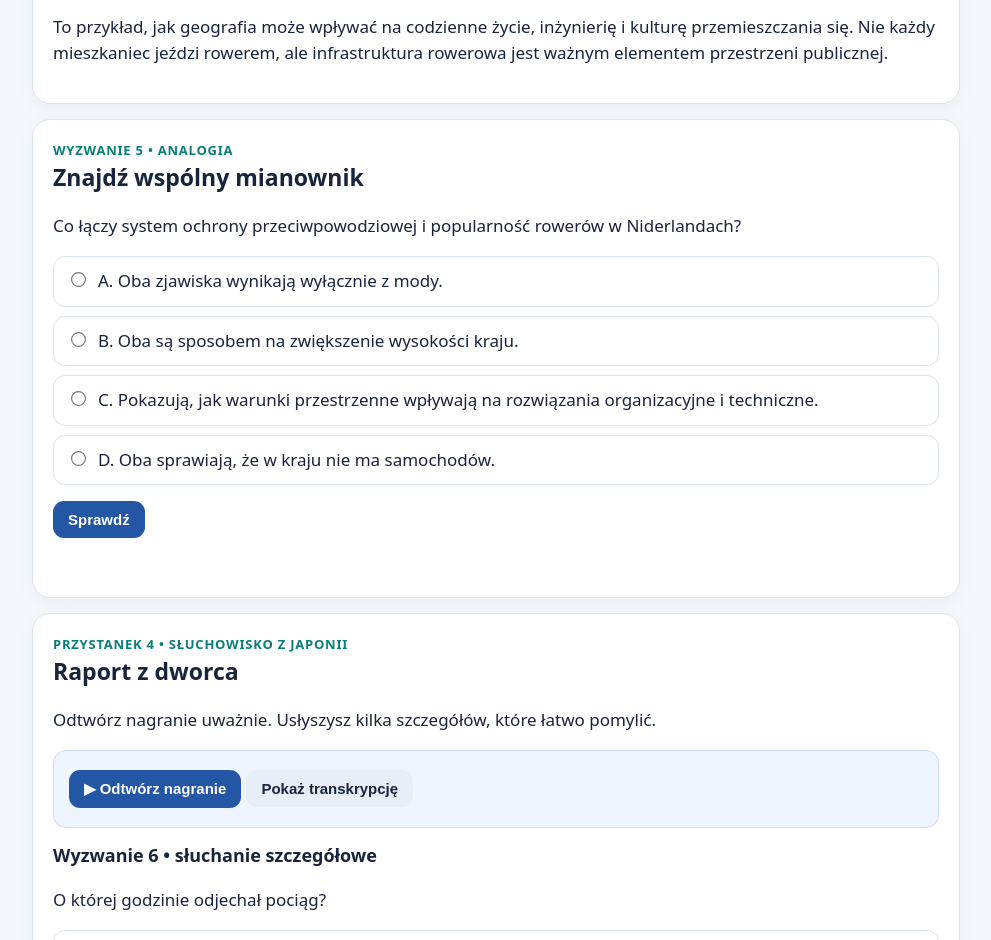
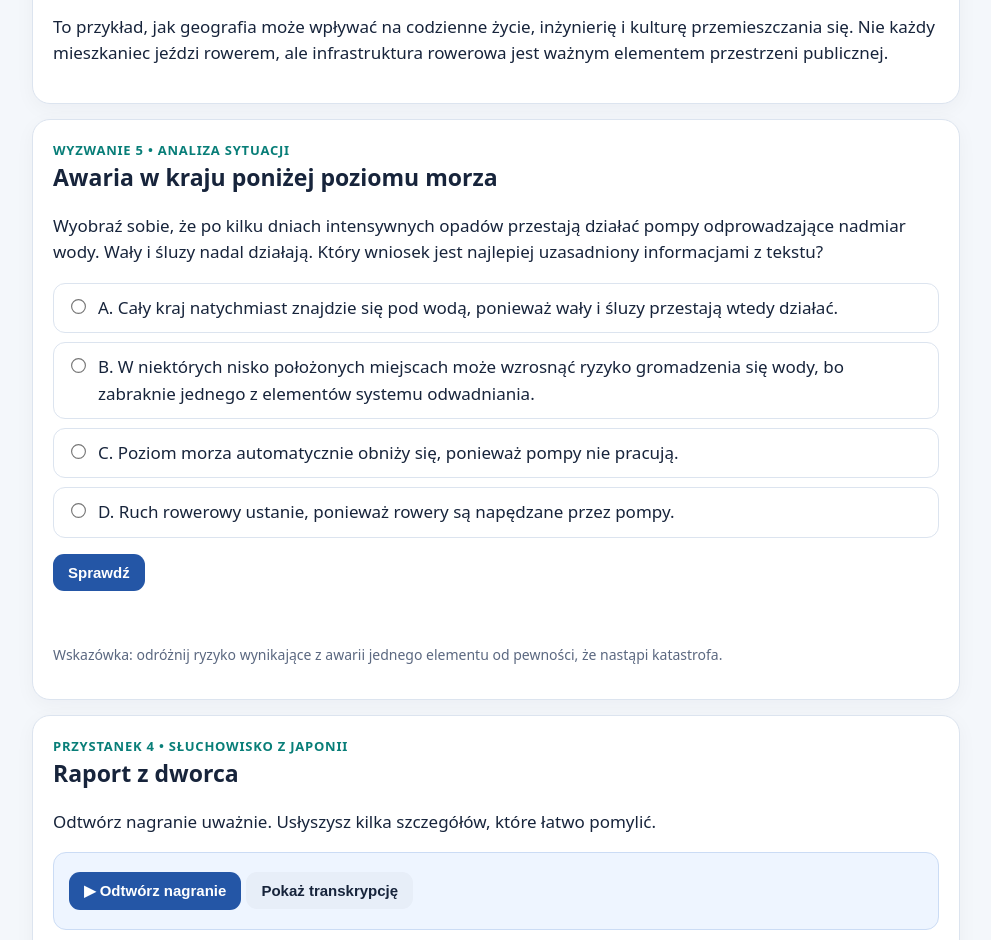
Before and after one commit to kopernikerasmus/francuski-klasa7-jedzenie, a plain HTML site: page misja-rewalidacja-tyflopedagogika-atlas-rzeczy-niezwyklych.html in a window 1280 px wide. Shown: the part 3375-4315 px from the top of the page, without its empty margins (144-1135 px from the left). Drawn offline with Linux system fonts and the light colour scheme.

Commit message:
Update misja-rewalidacja-tyflopedagogika-atlas-rzeczy-niezwyklych.html

```diff
--- a/misja-rewalidacja-tyflopedagogika-atlas-rzeczy-niezwyklych.html
+++ b/misja-rewalidacja-tyflopedagogika-atlas-rzeczy-niezwyklych.html
@@ -65,11 +65,11 @@ footer{color:var(--muted);font-size:13px;margin-top:24px}
 <div class="fact">Niderlandy mają długą historię gospodarowania wodą. Znaczna część kraju jest nisko położona, a część terenów leży poniżej poziomu morza. Wały, wydmy, śluzy, pompy i systemy odwadniające pomagają chronić ludzi oraz pola przed zalaniem. Rower jest tam bardzo popularnym środkiem transportu; liczba rowerów przewyższa liczbę mieszkańców.</div>
 <p>To przykład, jak geografia może wpływać na codzienne życie, inżynierię i kulturę przemieszczania się. Nie każdy mieszkaniec jeździ rowerem, ale infrastruktura rowerowa jest ważnym elementem przestrzeni publicznej.</p>
 </section>
-<div class="card quiz" data-answer="c" data-points="1"><div class="tag">Wyzwanie 5 • analogia</div><h2>Znajdź wspólny mianownik</h2><p>Co łączy system ochrony przeciwpowodziowej i popularność rowerów w Niderlandach?</p><div class="options">
-<label class="opt"><input type="radio" name="q5" value="a">A. Oba zjawiska wynikają wyłącznie z mody.</label>
-<label class="opt"><input type="radio" name="q5" value="b">B. Oba są sposobem na zwiększenie wysokości kraju.</label>
-<label class="opt"><input type="radio" name="q5" value="c">C. Pokazują, jak warunki przestrzenne wpływają na rozwiązania organizacyjne i techniczne.</label>
-<label class="opt"><input type="radio" name="q5" value="d">D. Oba sprawiają, że w kraju nie ma samochodów.</label></div><button onclick="check(this)">Sprawdź</button><div class="feedback"></div></div>
+<div class="card quiz" data-answer="b" data-points="2"><div class="tag">Wyzwanie 5 • analiza sytuacji</div><h2>Awaria w kraju poniżej poziomu morza</h2><p>Wyobraź sobie, że po kilku dniach intensywnych opadów przestają działać pompy odprowadzające nadmiar wody. Wały i śluzy nadal działają. Który wniosek jest najlepiej uzasadniony informacjami z tekstu?</p><div class="options">
+<label class="opt"><input type="radio" name="q5" value="a">A. Cały kraj natychmiast znajdzie się pod wodą, ponieważ wały i śluzy przestają wtedy działać.</label>
+<label class="opt"><input type="radio" name="q5" value="b">B. W niektórych nisko położonych miejscach może wzrosnąć ryzyko gromadzenia się wody, bo zabraknie jednego z elementów systemu odwadniania.</label>
+<label class="opt"><input type="radio" name="q5" value="c">C. Poziom morza automatycznie obniży się, ponieważ pompy nie pracują.</label>
+<label class="opt"><input type="radio" name="q5" value="d">D. Ruch rowerowy ustanie, ponieważ rowery są napędzane przez pompy.</label></div><button onclick="check(this)">Sprawdź</button><div class="feedback"></div><p class="small">Wskazówka: odróżnij ryzyko wynikające z awarii jednego elementu od pewności, że nastąpi katastrofa.</p></div>
 
 <div class="card"><div class="tag">Przystanek 4 • słuchowisko z Japonii</div><h2>Raport z dworca</h2><p>Odtwórz nagranie uważnie. Usłyszysz kilka szczegółów, które łatwo pomylić.</p>
 <div class="listen"><button onclick="listen('listen1',this)">▶ Odtwórz nagranie</button><button class="secondary" onclick="showTranscript('t1')">Pokaż transkrypcję</button><div class="transcript" id="t1">W notatniku reporterki zapisano: pociąg odjechał o 8:42, a nie o 8:24. Podróż trwała 36 minut. Na peronie numer trzy znaleziono niebieski parasol, ale właściciel zgłosił się dopiero po południu. Reporterka nie twierdzi, że parasol należał do pasażera z pociągu — tego nie udało się ustalić.</div></div>
```
